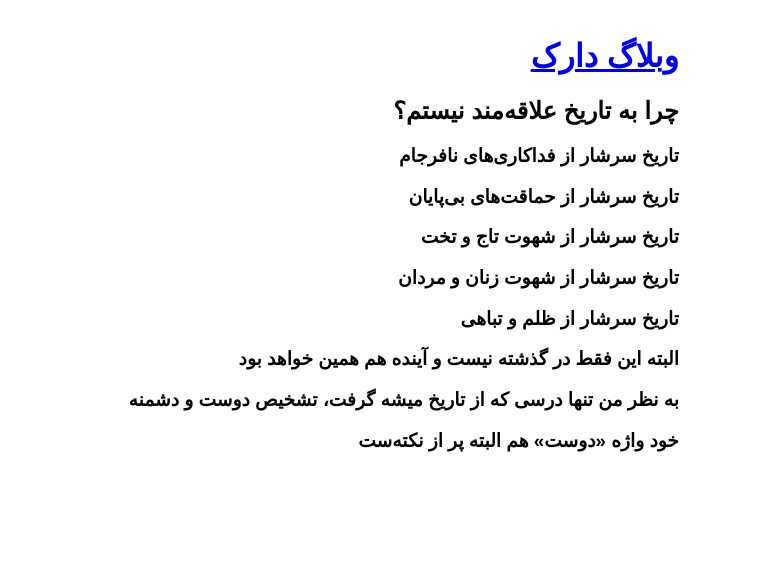
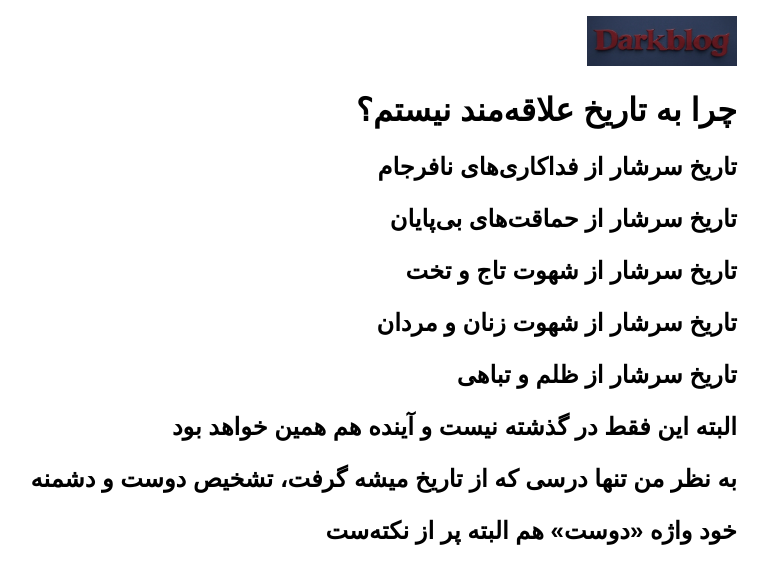
Before and after one commit to darkblog/darkblog.github.io, a Jekyll site: the page built from _posts/2024-7-4-2.md, in a window 1280 px wide. Shown: the top 584 px of the page, without its empty margins (424-1193 px from the left). Built offline with Jekyll 4.4.1, drawn with Linux system fonts in a browser that asks for light colours.

Commit message:
Update post.html

```diff
--- a/_layouts/post.html
+++ b/_layouts/post.html
@@ -10,8 +10,8 @@ layout: compress
 <style>body{font-family:sans-serif;margin:auto;padding:1em;max-width:80ch}</style>
 </head>
 <body>
-<h1><a href="https://darkblog.github.io/">وبلاگ دارک</a></h1>
-<h2>{{ page.title }}</h2>
-<h3>{{ content }}</h3>
+<a href="https://darkblog.github.io/"><img src="https://darkblog.github.io/darkblog.jpg" alt="وبلاگ دارک" style="width:150px;height:50px;"></a>
+<h1>{{ page.title }}</h1>
+<h2>{{ content }}</h2>
 </body>
 </html>
```
